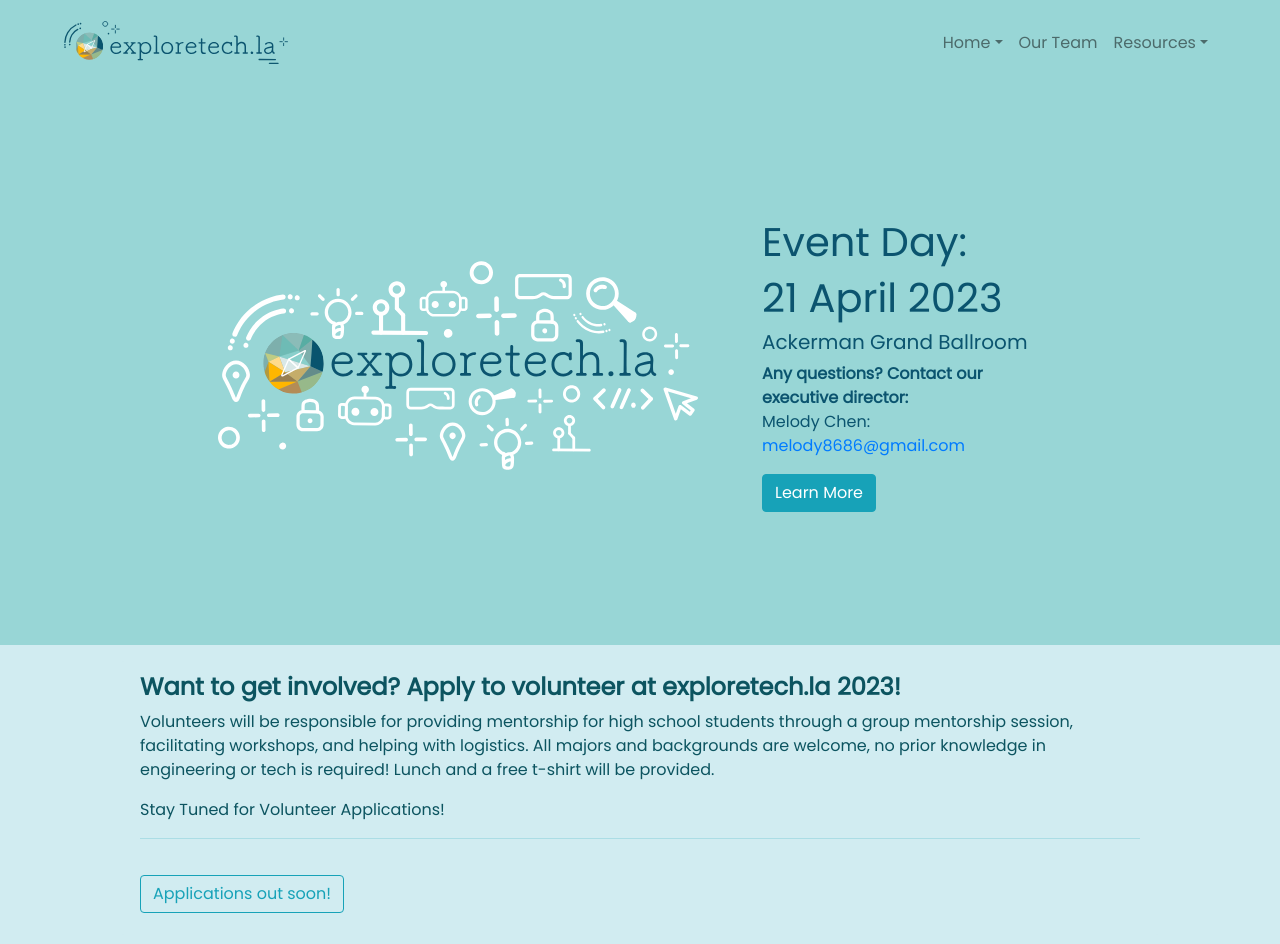
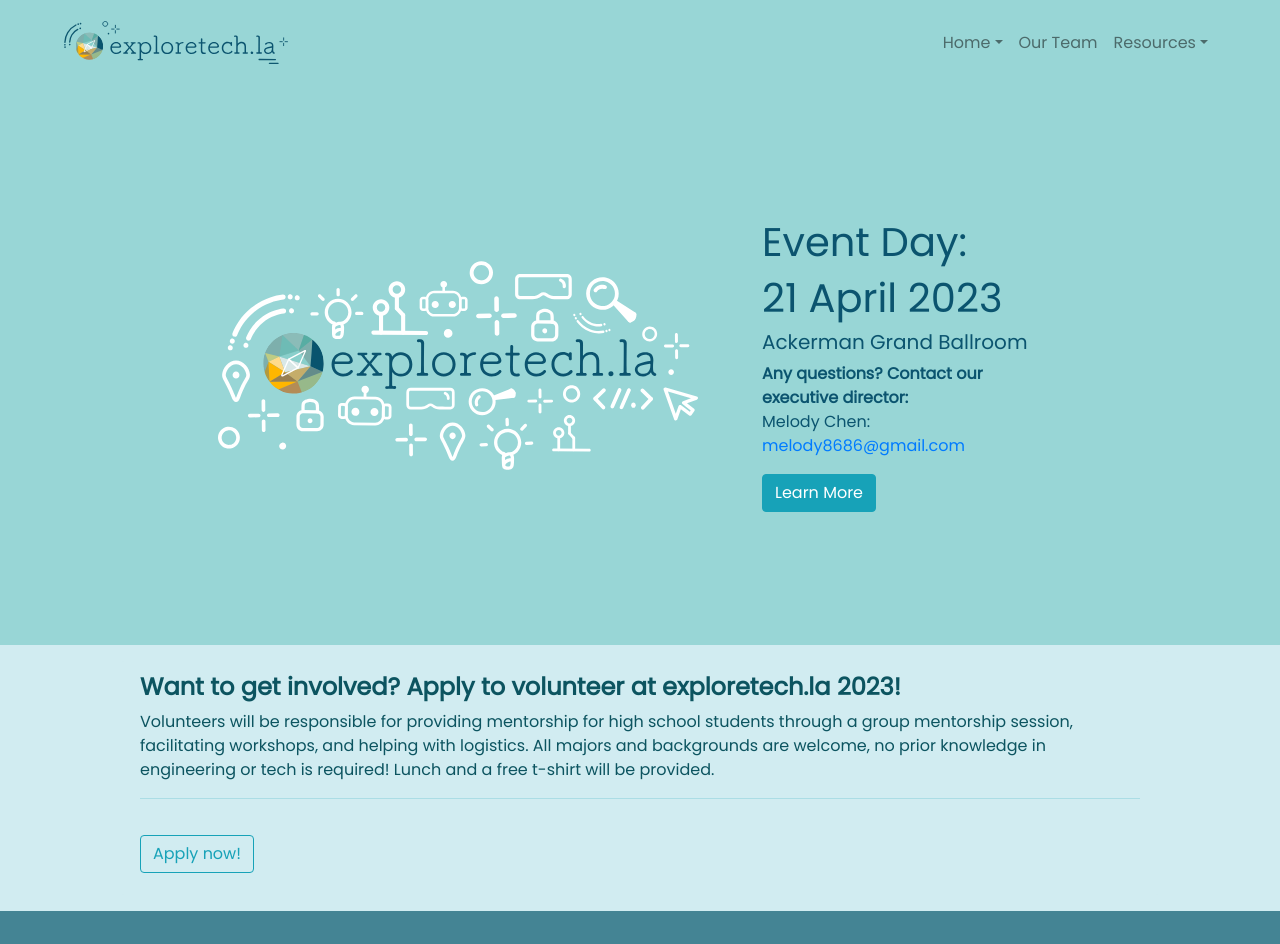
Before and after one commit to exploretech-la/website, a React (Create React App) app: page / in a window 1280 px wide. Shown: the top 944 px of the page. Built offline with nearby package versions, Linux system fonts and the light colour scheme.

Commit message:
volunteer sign up live

```diff
--- a/src/components/Home.jsx
+++ b/src/components/Home.jsx
@@ -17,12 +17,11 @@ function Home() {
       <Alerts
         title="Want to get involved? Apply to volunteer at exploretech.la 2023!"
         messages={[
-          "Volunteers will be responsible for providing mentorship for high school students through a group mentorship session, facilitating workshops, and helping with logistics. All majors and backgrounds are welcome, no prior knowledge in engineering or tech is required! Lunch and a free t-shirt will be provided.",
-          "Stay Tuned for Volunteer Applications!"
+          "Volunteers will be responsible for providing mentorship for high school students through a group mentorship session, facilitating workshops, and helping with logistics. All majors and backgrounds are welcome, no prior knowledge in engineering or tech is required! Lunch and a free t-shirt will be provided."
         ]}
-        // primaryLink="https://tinyurl.com/exploretech2022volunteer"
-        // primaryText="Apply now!"
-        primaryText="Applications out soon!"
+        primaryLink="https://forms.gle/yX983EuDFWG1DPSo9"
+        primaryText="Apply now!"
+        // primaryText="Applications out soon!"
       />
       <RegistrationAlert />
       <About />
```
